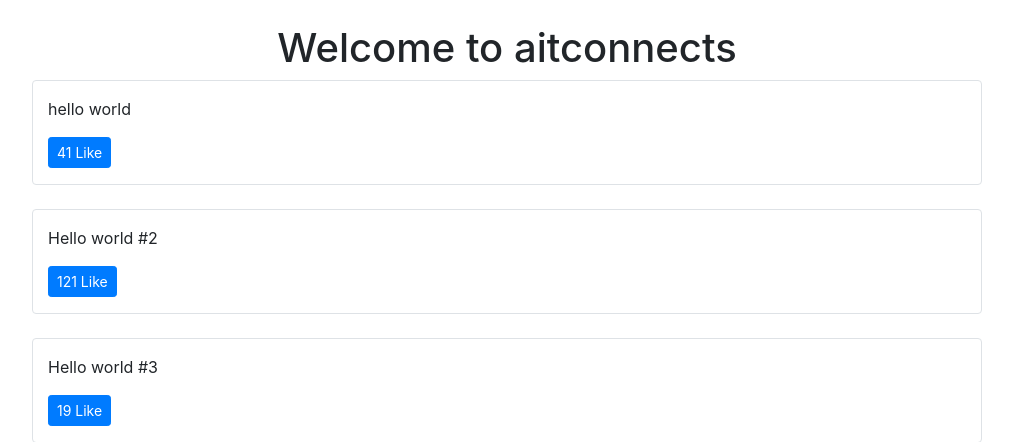
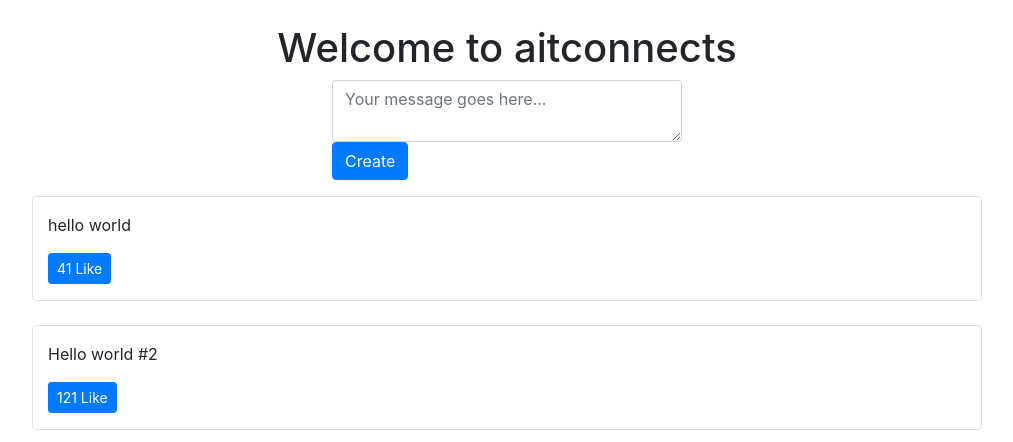
Before and after one commit to pawanfalak/aitconnects, a Django app: page / in a window 1280 px wide. Shown: the part 56-498 px from the top of the page, without its empty margins (133-1146 px from the left). Run offline with Django 3.2, Linux system fonts and the light colour scheme; data comes from the database, SQL or seed files in the repository; both versions use the stored data as it was after the commit; some libraries are stand-ins or nearby versions.

Commit message:
redirected textarea

```diff
--- a/aitconnects/settings.py
+++ b/aitconnects/settings.py
@@ -26,7 +26,8 @@ SECRET_KEY = 'f4bb%45hl=tm7#3vp$t3e!enunng)z47#mkh1w5g%ws$hb)%g8'
 # SECURITY WARNING: don't run with debug turned on in production!
 DEBUG = True
 
-ALLOWED_HOSTS = []
+#add your domain name while hosting yo
+ALLOWED_HOSTS = ['127.0.0.1']
 
 
 # Application definition
--- a/templates/pages/home.html
+++ b/templates/pages/home.html
@@ -8,6 +8,16 @@
     </div>
 </div>
 
+<div class="row mb-3">
+    <div class="col-md-4 mx-auto col-10">
+        <form class="form" method="POST" action="/create-tweet">
+            {% csrf_token %}
+            <input type="hidden" value="/" name="next" />
+            <textarea class="form-control" name="content" placeholder="Your message goes here..."></textarea>
+            <button type="submit" class="btn btn-primary">Create</button>
+        </form>
+    </div>
+</div>
 
 <div class="row" id="tweets">
     Loading....
--- a/tweets/views.py
+++ b/tweets/views.py
@@ -1,9 +1,14 @@
 import random
+from django.conf import settings
+
 from django.http import HttpResponse,Http404,JsonResponse
-from django.shortcuts import render
+from django.shortcuts import render,redirect
+from django.utils.http import is_safe_url
 
 from .forms import TweetForm
 from .models import Tweets
+
+ALLOWED_HOSTS = settings.ALLOWED_HOSTS
 
 # Create your views here.
 def home_view(request, *args, **kwargs):
@@ -12,10 +17,14 @@ def home_view(request, *args, **kwargs):
 
 def tweet_create_view(request, *args, **kwargs):
     form = TweetForm(request.POST or None)
+    next_url= request.POST.get("next") or None
+
     if form.is_valid():
         obj = form.save(commit=False)
         #do other form related logic
         obj.save()
+        if next_url != None and is_safe_url(next_url,ALLOWED_HOSTS):
+            return redirect(next_url)
         form = TweetForm()
     return render(request, 'components/forms.html', context={"form":form})
 
```
Also changed, not shown: db.sqlite3.
